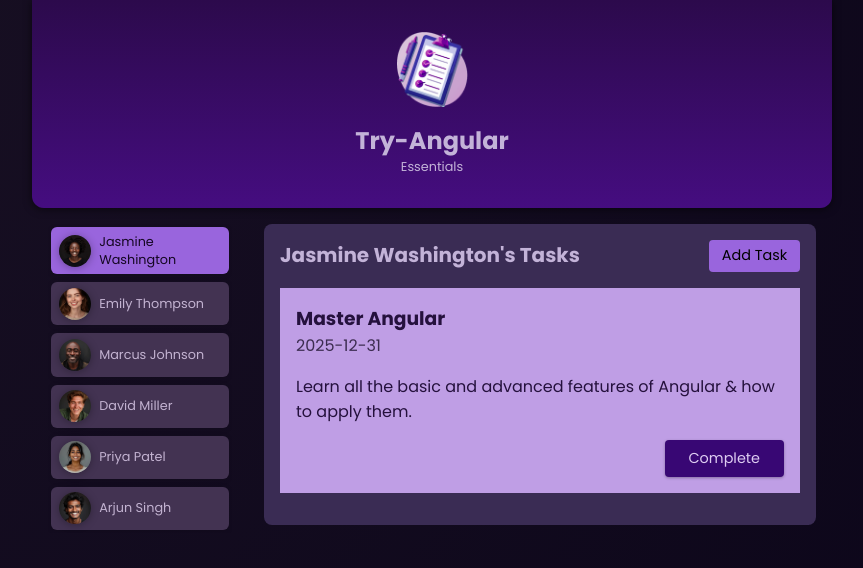
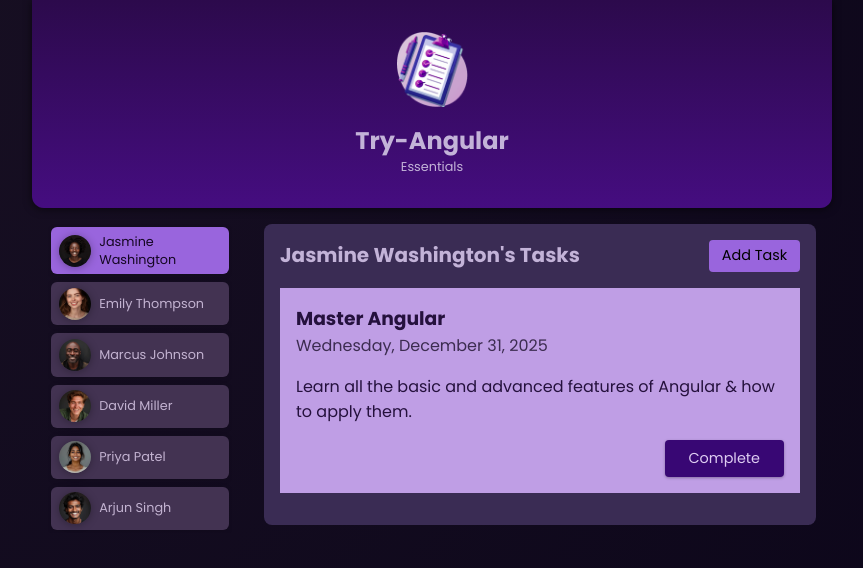
Before and after one commit to thegroosalugg/tryAngular, an Angular app in the folder 01-Essentials/: page / in a window 1280 px wide. Both pictures are taken after a click on the item "Jasmine Washington". Shown: the top 568 px of the page, without its empty margins (208-1071 px from the left). Built offline with nearby package versions, Linux system fonts and the light colour scheme.

Commit message:
created modalService

```diff
--- a/01-Essentials/src/app/app.component.html
+++ b/01-Essentials/src/app/app.component.html
@@ -2,8 +2,8 @@
 @let hasUser = user();
 @if (hasUser) {
   <app-modal
-       [isOpen]="isOpen()"
-    [isClosing]="isClosing()"
+       [isOpen]="modal.isOpen()"
+    [isClosing]="modal.isClosing()"
     (toggleOff)="onToggleModal($event)"
   >
     <app-task-form
--- a/01-Essentials/src/app/app.component.ts
+++ b/01-Essentials/src/app/app.component.ts
@@ -1,4 +1,4 @@
-import { Component, signal } from '@angular/core';
+import { Component, inject, signal } from '@angular/core';
 // import { RouterOutlet } from '@angular/router';
 import { HeaderComponent } from './header/header.component';
 import { UserComponent } from './user/user.component';
@@ -9,6 +9,7 @@ import { USERS } from 'data/users';
 import { TASKS } from 'data/tasks';
 import { ModalComponent } from './modal/modal.component';
 import { TaskFormComponent } from './tasks/task-form/task-form.component';
+import { ModalService } from './modal/modal.service';
 
 const imports = [
   HeaderComponent,
@@ -26,12 +27,16 @@ const imports = [
 })
 
 export class AppComponent {
-      title = '01-Essentials';
-      users = signal<User[]>(USERS);
-      tasks = signal<Task[]>(TASKS);
-     isOpen = signal(false); // modal open state
-  isClosing = signal(false); // tracks [Modal] closing (animation) state
-       user = signal<User | null>(null);
+  title = '01-Essentials';
+  users = signal<User[]>(USERS);
+  tasks = signal<Task[]>(TASKS);
+   user = signal<User | null>(null);
+
+  // by adding public/private to a constructor, we can shorthand the initialization
+  // of the class properties. This is a TypeScript feature. No need for this.modal = modal;
+  constructor(public modal: ModalService) {}
+  // inject(class) is an alternative to the constructor. It does the same thing
+  // public modal = inject(ModalService); // inject the modal service
 
   onSelectUser(user: User) {
     this.user.set(user); // emitted values from child component
@@ -43,19 +48,10 @@ export class AppComponent {
   }
 
   onNewTask(task: Task) {
-    this.tasks.update(prev => [task, ...prev]);
+    this.tasks.update((prev) => [task, ...prev]);
   }
 
-  onToggleModal(shouldOpen: boolean) {
-    if (shouldOpen) {
-      this.isOpen.set(true);
-    } else {
-      this.isClosing.set(true); // start animation
-      // Wait for animation to complete before emitting close event
-      setTimeout(() => {
-        this.isClosing.set(false); // end animation
-        this.isOpen.set(false); // close modal
-      }, 500); // matches animation duration
-    }
+  onToggleModal(toggle: boolean) {
+    this.modal.toggleModal(toggle);
   }
 }
--- /dev/null
+++ b/01-Essentials/src/app/modal/modal.service.ts
@@ -0,0 +1,22 @@
+import { Injectable, signal } from '@angular/core';
+
+// allows class to be injected into other classes.
+// providedIn root allows it to be used in whole app
+@Injectable({ providedIn: 'root' })
+export class ModalService {
+     isOpen = signal(false); // modal open state
+  isClosing = signal(false); // tracks <Modal/> closing (animation) state
+
+  toggleModal(shouldOpen: boolean) {
+    if (shouldOpen) {
+      this.isOpen.set(true);
+    } else {
+      this.isClosing.set(true); // start animation
+      // Wait for animation to complete before emitting close event
+      setTimeout(() => {
+        this.isClosing.set(false); // end animation
+        this.isOpen.set(false); // close modal
+      }, 500); // matches animation duration
+    }
+  }
+}
--- a/01-Essentials/src/app/tasks/tasks.component.html
+++ b/01-Essentials/src/app/tasks/tasks.component.html
@@ -8,7 +8,8 @@
       @for (task of userTasks(); track task.id) {
         <li>
           <h3>{{ task.title }}</h3>
-          <time>{{ task.dueDate }}</time>
+          <!-- | pipes | are output transformers. Need importing. Config: optional -->
+          <time>{{ task.dueDate | date: 'fullDate' }}</time>
           <p>{{ task.summary }}</p>
           <div class="actions">
             <button (click)="emitCompleted(task)">Complete</button>
--- a/01-Essentials/src/app/tasks/tasks.component.ts
+++ b/01-Essentials/src/app/tasks/tasks.component.ts
@@ -1,10 +1,10 @@
 import { Component, computed, input, output } from '@angular/core';
 import { User } from 'models/User';
 import { Task } from 'models/Task';
-
+import { DatePipe } from '@angular/common';
 @Component({
      selector: 'app-tasks',
-      imports: [],
+      imports: [DatePipe],
   templateUrl: './tasks.component.html',
      styleUrl: './tasks.component.scss',
 })
```
